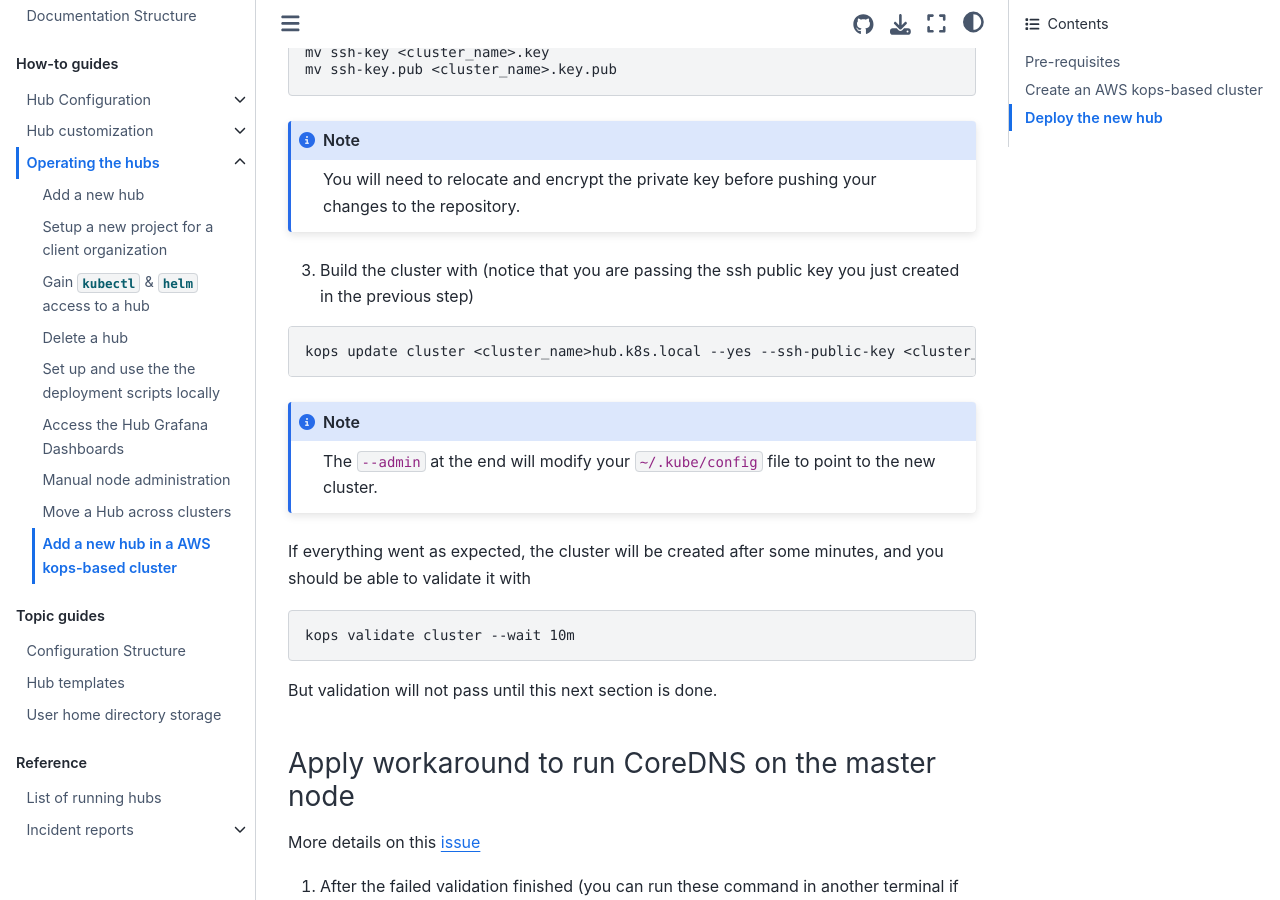
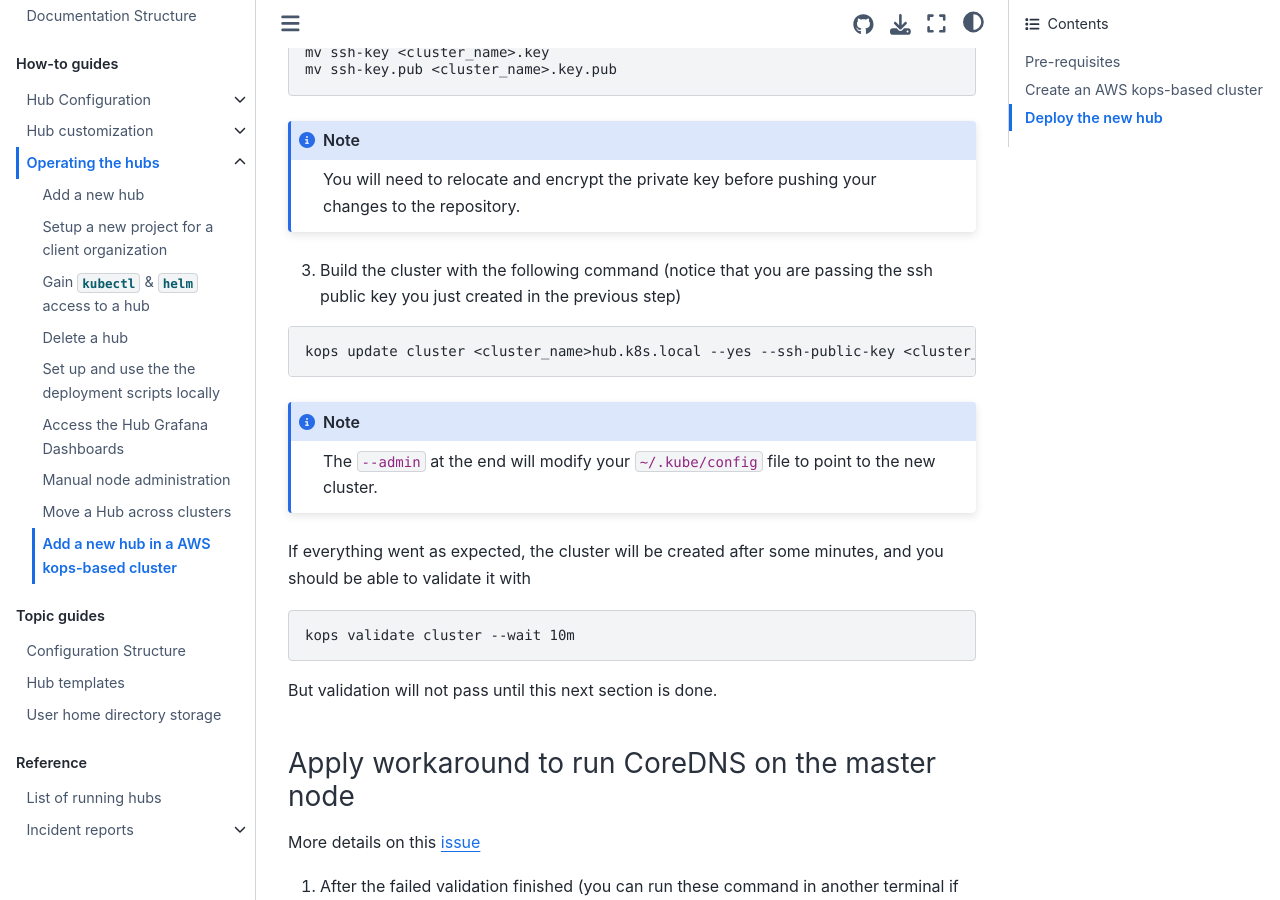
Before and after one commit to 2i2c-org/infrastructure, a Sphinx documentation site: the page built from docs/howto/operate/add-aws-hub.md, in a window 1280 px wide and 900 px high, scrolled down 2220 px. Built offline with Sphinx 7.4.7 and the Sphinx Book theme 1.1.4, drawn with Linux system fonts in a browser that asks for light colours.

Commit message:
Improve wording (again ;-))
Co-authored-by: Chris Holdgraf <choldgraf@berkeley.edu>

````diff
--- a/docs/howto/operate/add-aws-hub.md
+++ b/docs/howto/operate/add-aws-hub.md
@@ -100,7 +100,7 @@ You will need to relocate and encrypt the private key before pushing your change
 repository.
 ```
 
-3. Build the cluster with (notice that you are passing the ssh public key you just
+3. Build the cluster with the following command (notice that you are passing the ssh public key you just
 created in the previous step)
 
 ```bash
````
